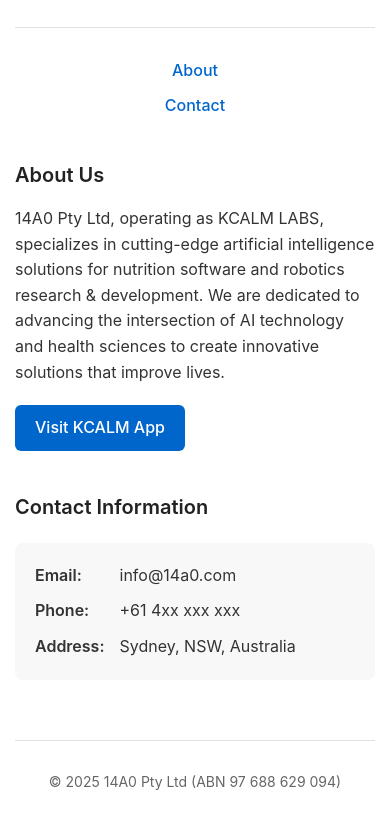
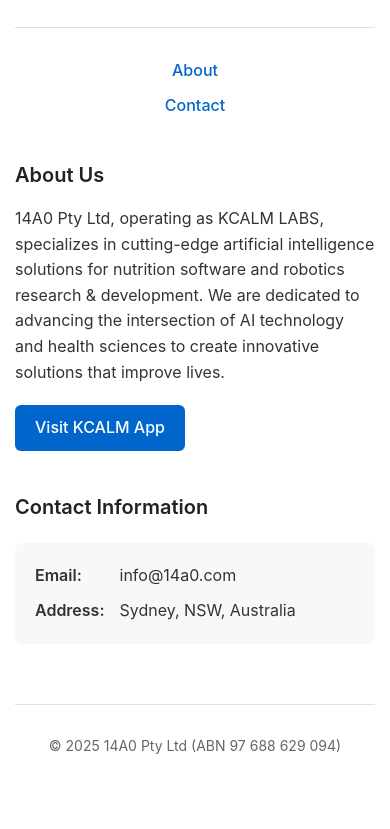
Before and after one commit to 14a0/KCALM-APP-Static-Site, a plain HTML site: page index.html in a window 390 px wide. Shown: the part 231-1060 px from the top of the page. After the commit the page ends 1033 px from the top, so only its background shows below. Drawn offline with Linux system fonts and the light colour scheme.

Commit message:
Remove phone number from contact information

```diff
--- a/index.html
+++ b/index.html
@@ -172,7 +172,6 @@
             <h2>Contact Information</h2>
             <div class="contact-info">
                 <p><span class="contact-label">Email:</span> info@14a0.com</p>
-                <p><span class="contact-label">Phone:</span> +61 4xx xxx xxx</p>
                 <p><span class="contact-label">Address:</span> Sydney, NSW, Australia</p>
             </div>
         </section>
```
